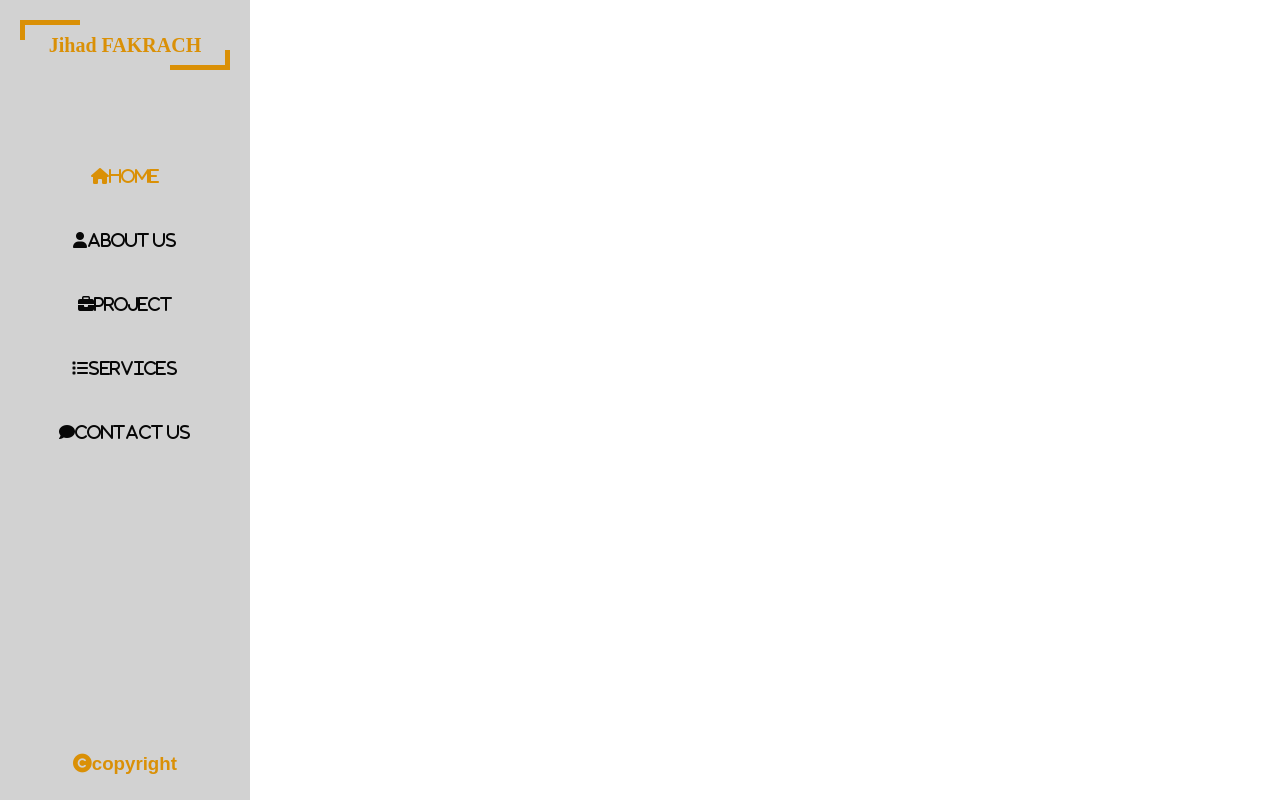
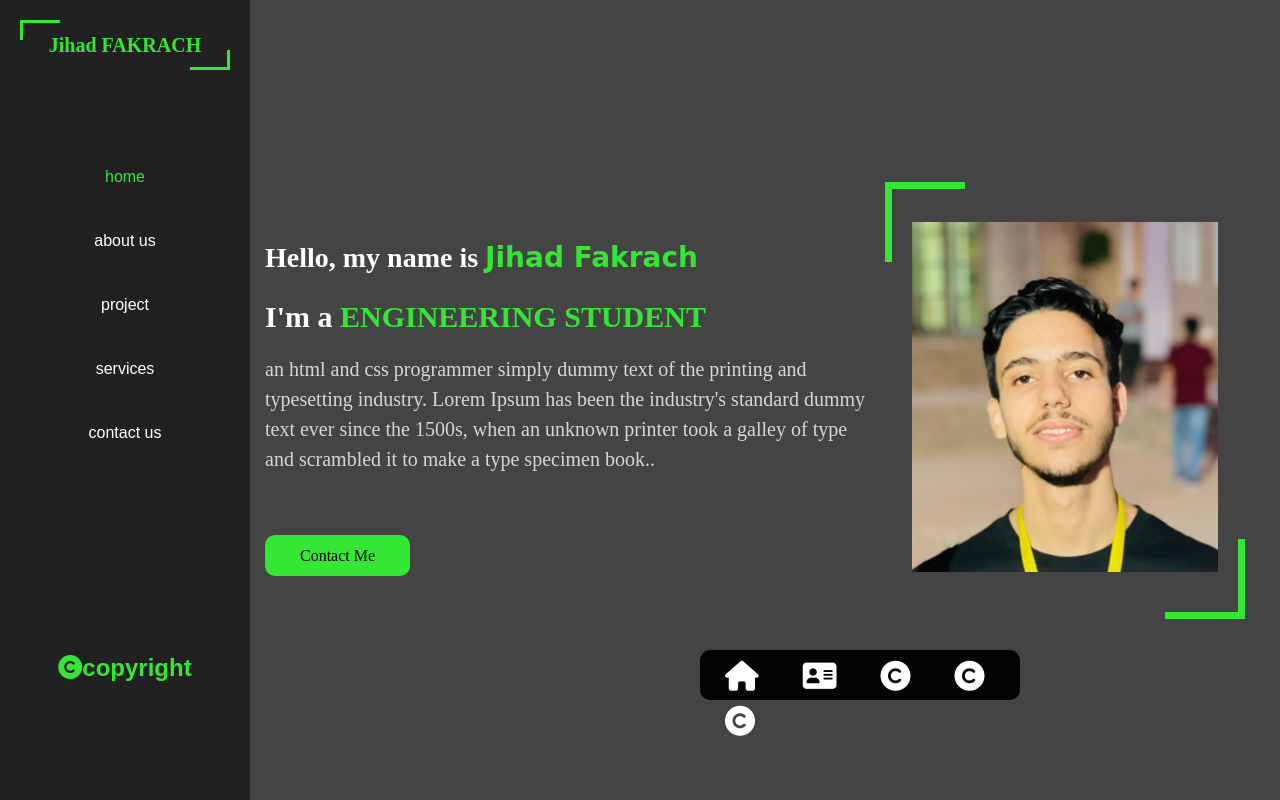
Before and after one commit to fakrach/portfolio1, a plain HTML site: page index.html in a window 1280 px wide. Drawn offline with Linux system fonts and the light colour scheme.

Commit message:
home-section

```diff
--- a/index.html
+++ b/index.html
@@ -10,27 +10,48 @@
 </head>
 <body>
 
-    <div class="container">
+    <div class="main-container">
         <aside>
             <div class="logo">
                 <a href="#"><span>J</span>ihad <span>FAKRACH</span></a>
             </div>
             <ul class="nav">
-                <li><a href="#" class="active"><i class="fa fa-home">home</i></a></li>
-                <li><a href="#"><i class="fa fa fa-user">about us</i></a></li>
-                <li><a href="#"><i class="fa fa-briefcase">project</i></a></li>
-                <li><a href="#"><i class="fa fa-list">services</i></a></li>
-                <li><a href="#"><i class="fa fa-comment">contact us</i></a></li>
+                <li><a href="#" class="active">home</i></a></li>
+                <li><a href="#">about us</i></a></li>
+                <li><a href="#">project</i></a></li>
+                <li><a href="#">services</i></a></li>
+                <li><a href="#">contact us</i></a></li>
             </ul>
 
-
-            <h3><i class="fa fa-copyright" ></i>copyright</h3>
+            <h2><i class="fa fa-copyright" ></i>copyright</h2>
         </aside>
 
-        <div class="content">
-            <div class="home section">
+        <section class="home-section">
+            <div class="container">
+                <div class="row">
+                    <div class="home-info">
+                        <h3 class="hello">Hello, my name is <span class="name">Jihad Fakrach</span></h3>
+                        <h3 class="my-profession">I'm a <span class="typing">ENGINEERING STUDENT</span></h3>
+                        <p>an html and css programmer simply dummy text of the printing and typesetting industry.
+                            Lorem Ipsum has been the industry's standard dummy text ever since the 1500s, when an
+                            unknown printer took a galley of type and scrambled it to make a type specimen book..
+                        </p>
+                        <a href="#contact" class="btn contact-me">Contact Me</a>
+                    </div>
+                    <div class="home-img">
+                        <img src="image/IMG_20220322_000628.jpg" alt="my image">
+                    </div>
 
+                </div>
             </div>
+        </section>
+
+        <div class="navbar">
+            <a href="#"><i class="fa fa-home" ></i></a>
+            <a href="#"><i class="fa-solid fa-address-card"></i></a>
+            <a href="#"><i class="fa fa-copyright" ></i></a>
+            <a href="#"><i class="fa fa-copyright" ></i></a>
+            <a href="#"><i class="fa fa-copyright" ></i></a>
         </div>
     </div>
 
--- a/style.css
+++ b/style.css
@@ -15,15 +15,14 @@ body{
 }
 
 
-.container aside{
+.main-container aside{
     width: 250px;
     height: 100%;
     position: fixed;
-    background-color: aliceblue;
+    background-color: rgb(34, 33, 33);
     top: 0;
     left: 0;
     z-index: 10;
-    background-color: rgb(210, 210, 210);
     letter-spacing: 1.5;
 }
 
@@ -35,33 +34,33 @@ body{
     font-size: 20px;
 }
 .logo a {
-    color: rgb(218, 144, 6);
+    color: #35E635;
 }
 .logo span{
     font-weight: 900;
-    color: rgb(218, 144, 6);
+    color: #35E635;
 }
 .logo a::before{
     content: " ";
     position:absolute;
-    width: 60px;
+    width: 40px;
     height: 20px;
-    border-top: 5px solid rgb(218, 144, 6);
-    border-left: 5px solid rgb(218, 144, 6);
+    border-top: 3px solid #35E635;
+    border-left: 3px solid #35E635;
     left: 20px;
     top: -10px;
 }
 .logo a::after{
     content: " ";
     position:absolute;
-    width: 60px;
+    width: 40px;
     height: 20px;
-    border-bottom: 5px solid rgb(218, 144, 6);
-    border-right: 5px solid rgb(218, 144, 6);
+    border-bottom: 3px solid #35E635;
+    border-right: 3px solid #35E635;
     right: 20px;
     bottom: -10px;
 }
-.section{
+section{
     display: block;
     position: fixed;
     left: 250px;
@@ -69,8 +68,39 @@ body{
     right: 0;
     z-index: 0;
     opacity: 1;
+    padding: 0 30px;
+    background-color: rgb(68, 68, 68);
+}
+.container{
+    max-width: 1100px;
+    width: 100%;
+    margin: auto;
+}
+.row
+{
+    display: flex;
+    flex-wrap: wrap;
+    margin-left: -15px;
+    margin-right: -15px;
+    position: relative;
 }
 
+.btn
+{
+    font-size: 16px;
+    font-weight: 500;
+    padding: 12px 35px;
+    background-color: #35E635;
+    border: none;
+    border-radius: 10px;
+    color: black;
+}
+.btn:hover
+{
+    color:#35E635;
+    background-color: transparent;
+    border: solid #35E635 2px;
+}
 aside ul{
     text-align: center;
     position: relative;
@@ -85,19 +115,118 @@ aside ul li a{
     display: block;
     margin: 5px;
     letter-spacing: 1.4;
-    color: rgb(7, 7, 7);
+    color: rgb(255, 255, 255);
     font-family:sans-serif;
 }
 aside ul li a.active{
-    color: rgb(218, 144, 6);
+    color: #35E635;
 }
 aside ul li a:hover{
-    color: rgb(218, 144, 6);
+    color: #35E635;
 }
-aside h3{
+aside h2{
     position: relative;
-    top: 400px;
+    top: 300px;
     text-align: center;
-    color: rgb(218, 144, 6);
+    color: #35E635;
     font-family:sans-serif;
 }
+
+/*----- home----*/
+.home-section{
+    min-height: 100vh;
+    display: flex;
+    color:aliceblue;
+}
+.home-section .home-info
+{
+    flex: 0 0 60%;
+    max-width: 60%;
+}
+
+h3.hello
+{
+    font-size: 28px;
+    margin: 15px 0;
+    color: rgb(255, 255, 255);
+}
+
+h3.hello span
+{
+    font-family: 'clicker Script', cursive;
+    color: #35E635;
+    font-weight: 700;
+    font-family: 30px;
+}
+
+h3.my-profession
+{
+    font-size: 30px;
+    color: rgb(255, 255, 255);
+    margin: 15px 0;
+}
+
+.typing
+{
+    color: #35E635;
+}
+.home-info p{
+    margin-bottom: 70px;
+    font-size: 20px;
+    color: rgb(216, 215, 215);
+}
+.home-section .home-img
+{
+    flex: 0 0 40%;
+    max-width: 40%;
+    text-align: center;
+    position: relative;
+}
+.home-section .home-img img
+{
+    height: 350px;
+}
+
+.home-section .home-img::after
+{
+    content: " ";
+    position:absolute;
+    width: 80px;
+    height: 80px;
+    border-top: 7px solid #35E635;
+    border-left: 7px solid #35E635;
+    left: 20px;
+    top: -40px;
+}
+.home-section .home-img::before
+{
+    content: " ";
+    position:absolute;
+    width: 80px;
+    height: 80px;
+    border-bottom: 7px solid #35E635;
+    border-right: 7px solid #35E635;
+    right: 20px;
+    bottom: -40px;
+}
+
+.navbar
+{
+    background-color: #040404;
+    position: relative;
+    top: 650px;
+    left: 700px;
+    width: 25%;
+    height: 50px;
+    border-radius: 10px;
+}
+
+.navbar a{
+    padding: 20px;
+    position: relative;
+    top: 4px;
+    left: 5px;
+    font-size: 30px;
+    width: 10px;
+    color: white;
+}
```
Also changed, not shown: image/IMG_20220322_000628.jpg (added).
